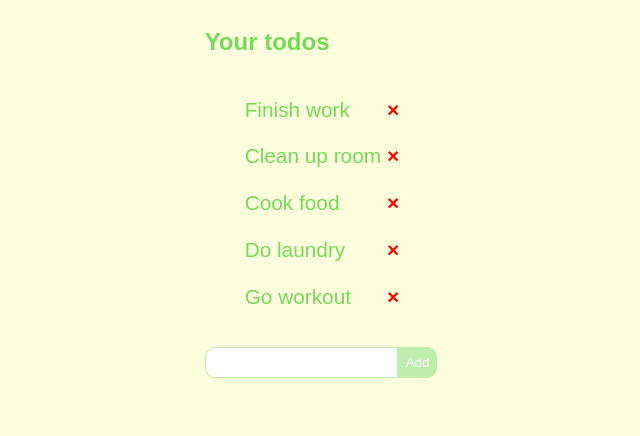
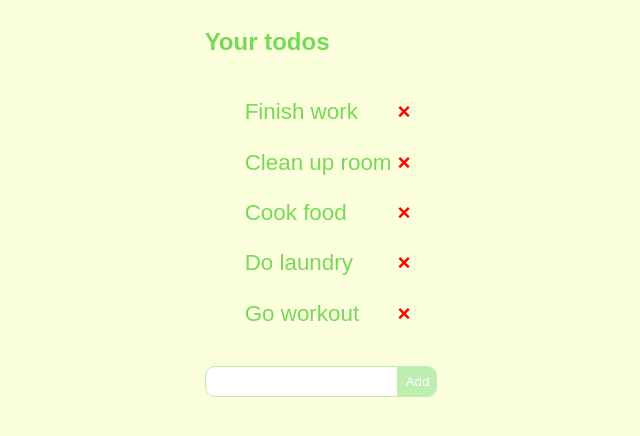
Before and after one commit to krajnova/vue_todo-app, a Vue app: page / in a window 1280 px wide. Shown: the top 436 px of the page, without its empty margins (319-959 px from the left). Built offline with nearby package versions, Linux system fonts and the light colour scheme.

Commit message:
feat: increased todo font size

```diff
--- a/src/components/TodoItem.vue
+++ b/src/components/TodoItem.vue
@@ -21,7 +21,7 @@ export default {
 </script>
 
 <style lang="scss" scoped>
-$font-size: 1.3rem;
+$font-size: 1.4rem;
 
 .todo-container {
   display: flex;
```
